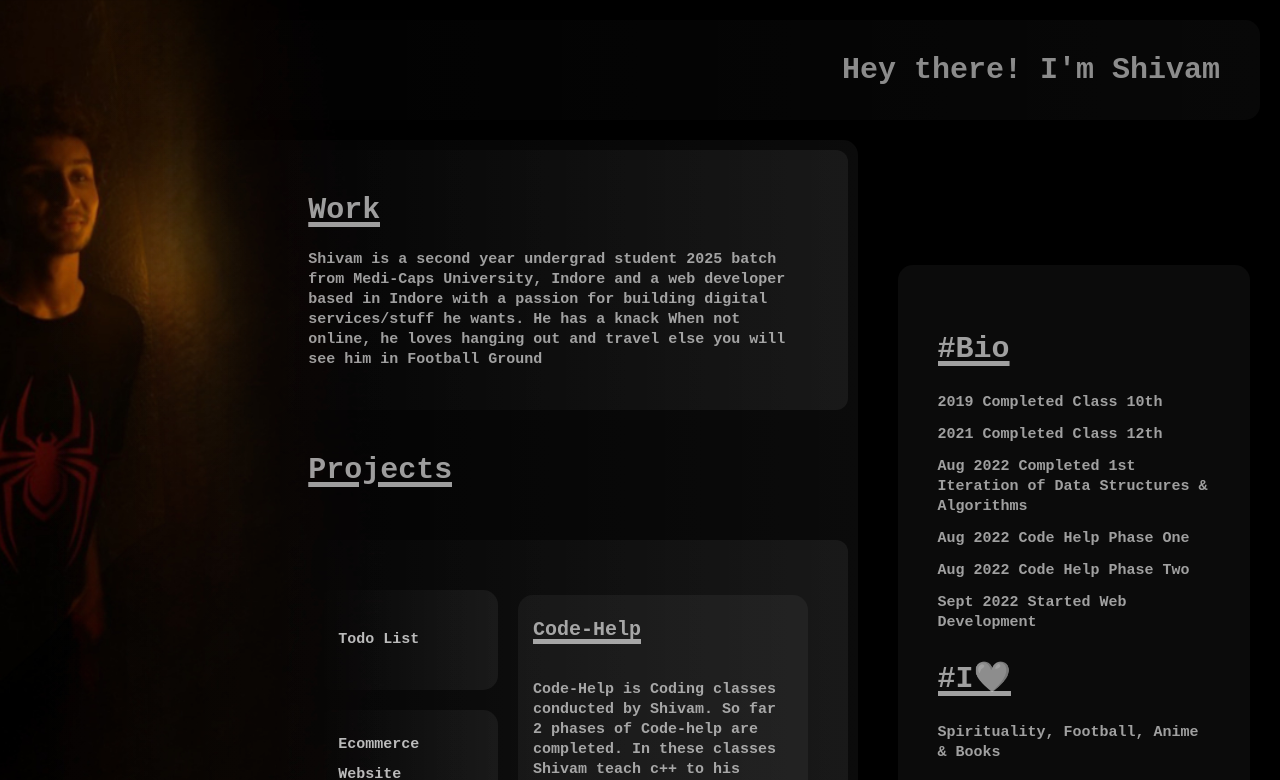
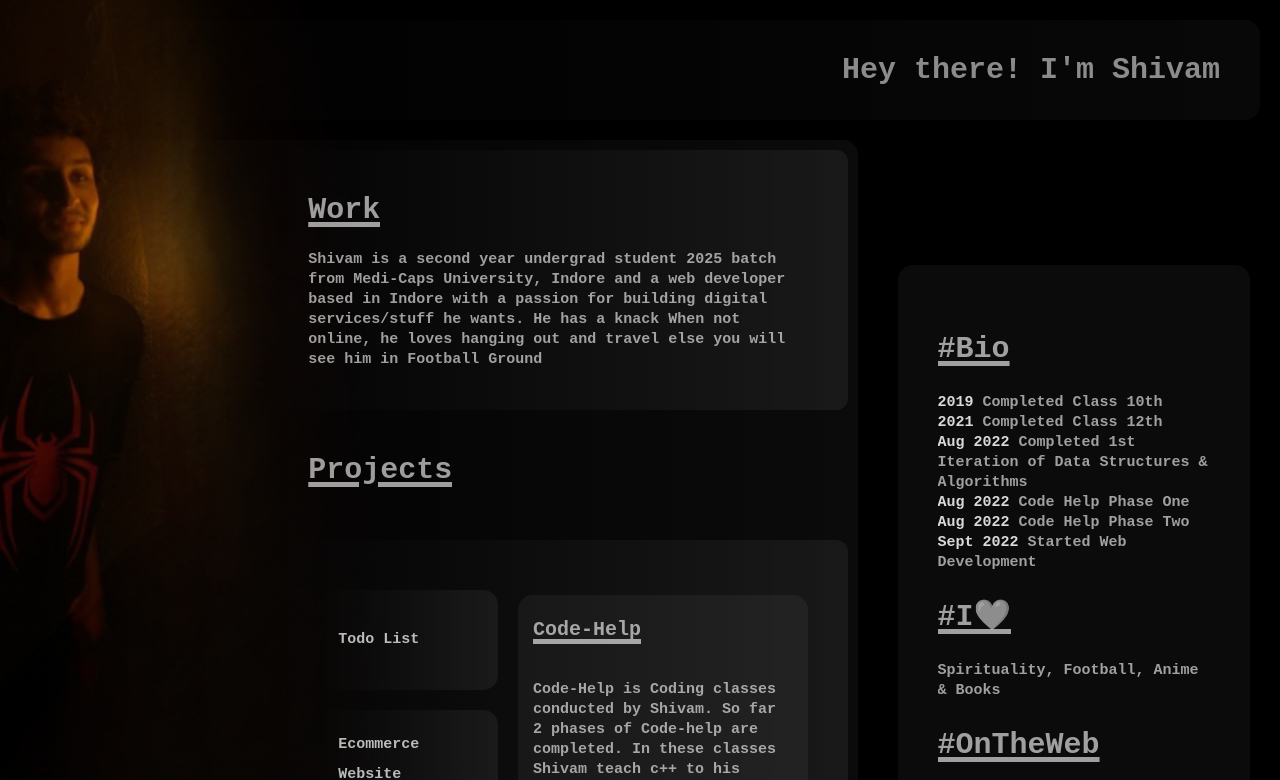
Before and after one commit to shivm29/aboutme, a React (Create React App) app: page / in a window 1280 px wide. Shown: the top 780 px of the page. Built offline with nearby package versions, Linux system fonts and the light colour scheme.

Commit message:
Update App.js

```diff
--- a/src/App.js
+++ b/src/App.js
@@ -11,32 +11,28 @@ function App() {
 
 
     <div className="bio-container">
+
+      <div className="content-container">
       <h1 className="under-style bio-headings">#Bio</h1>
-      2019 Completed Class 10th
-      <hr />
-      {/* <br /> */}
-      2021 Completed Class 12th
-      <hr />
-      {/* <br /> */}
-      Aug 2022 Completed 1st Iteration of Data Structures & Algorithms
-      <hr />
-      {/* <br /> */}
-      Aug 2022 Code Help Phase One
-      <hr />
-      {/* <br /> */}
-      Aug 2022 Code Help Phase Two
-      <hr />
-      {/* <br /> */}
-      Sept 2022 Started Web Development
-      <hr />
-      {/* <br /> */}
+      <span className="boldit">2019</span> Completed Class 10th
+      <br />
+      <span className="boldit">2021</span> Completed Class 12th
+      <br />
+      <span className="boldit">Aug 2022</span> Completed 1st Iteration of Data Structures & Algorithms
+      <br />
+      <span className="boldit">Aug 2022</span> Code Help Phase One
+      <br />
+      <span className="boldit">Aug 2022</span> Code Help Phase Two
+      <br />
+      <span className="boldit">Sept 2022</span> Started Web Development
+
 
       <h1 className="under-style bio-headings">#I🤍</h1>
       Spirituality, Football, Anime & Books
 
       <h1 className="under-style bio-headings">#OnTheWeb</h1>
       Instagram LinkedIn Github
-
+      </div>
 
     </div>
 
```
